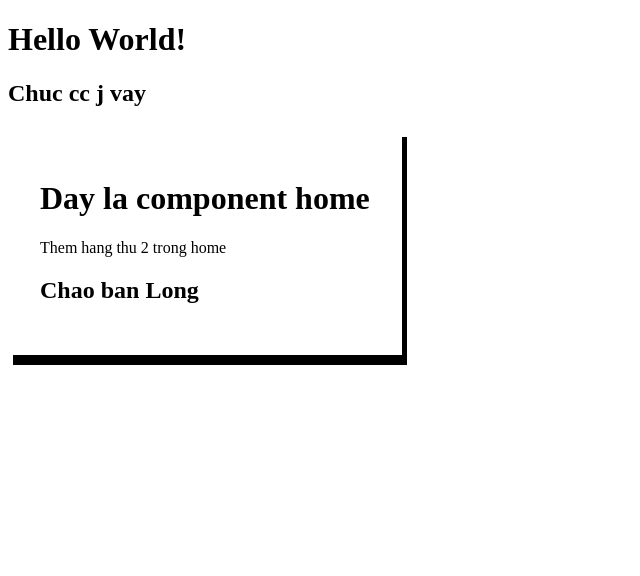
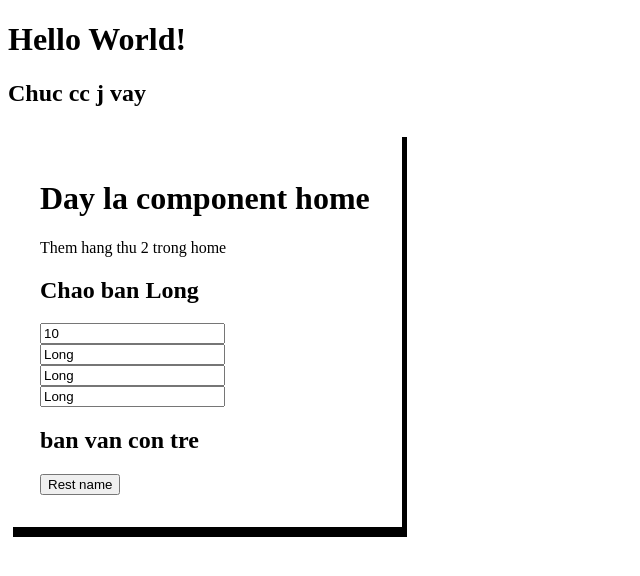
Before and after one commit to ConHeoXinh/Angular_16, an Angular app: page / in a window 1280 px wide. Shown: the top 576 px of the page, without its empty margins (0-640 px from the left). Built offline with nearby package versions, Linux system fonts and the light colour scheme.

Commit message:
data binding

```diff
--- a/src/app/app.module.ts
+++ b/src/app/app.module.ts
@@ -1,6 +1,6 @@
 import { NgModule } from '@angular/core';
 import { BrowserModule } from '@angular/platform-browser';
-
+import { FormsModule } from '@angular/forms'
 import { AppRoutingModule } from './app-routing.module';
 import { AppComponent } from './app.component';
 import { HomeComponent } from './home/home.component';
@@ -14,7 +14,8 @@ import { AboutComponent } from './about/about.component';
   ],
   imports: [
     BrowserModule,
-    AppRoutingModule
+    AppRoutingModule,
+    FormsModule
   ],
   providers: [],
   bootstrap: [AppComponent]
--- a/src/app/home/home.component.html
+++ b/src/app/home/home.component.html
@@ -3,6 +3,16 @@
     Day la component home
   </h1>
   <p>Them hang thu 2 trong home</p>
-  <h2>Chao ban {{name}}
-  </h2>
+  <h2>Chao ban {{name}}</h2>
+  <input value="10" />
+  <br />
+  <input [value]="name" title="Day la name" />
+  <br />
+  <input [value]="name" [title]="'Day la '+ name" />
+  <br />
+  <input type="text" [(ngModel)]="name" />
+  <h2 *ngIf="age > 18">Ban da gia roi</h2>
+  <h2 *ngIf="age <= 18">ban van con tre</h2>
+
+  <button (click)="resetName()">Rest name</button>
 </div>
--- a/src/app/home/home.component.ts
+++ b/src/app/home/home.component.ts
@@ -8,8 +8,14 @@ import { Component } from '@angular/core';
 export class HomeComponent {
 
   public name = 'Long';
+  public age = 15;
 
-  constructor(){
+  constructor() {
 
   }
+
+  public resetName(): void {
+    console.log('resetName');
+    this.name = '';
+  }
 }
```
